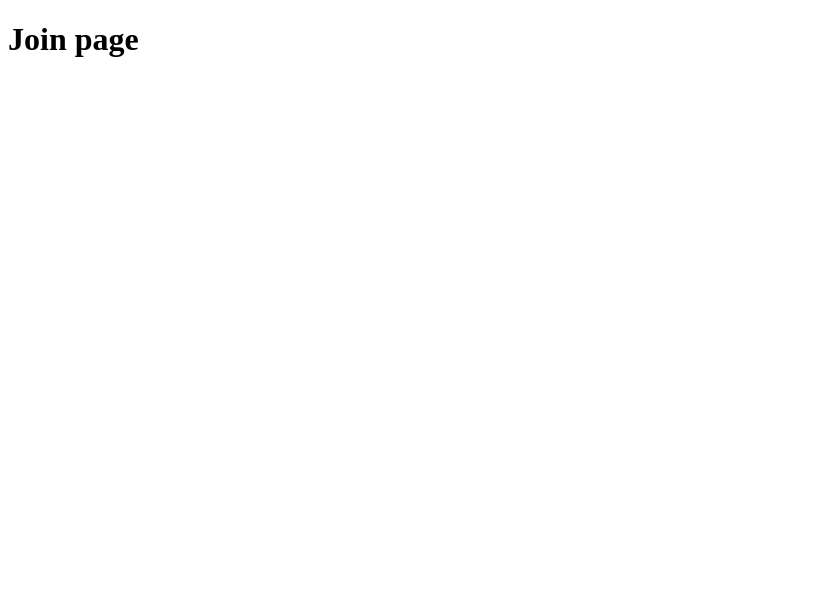
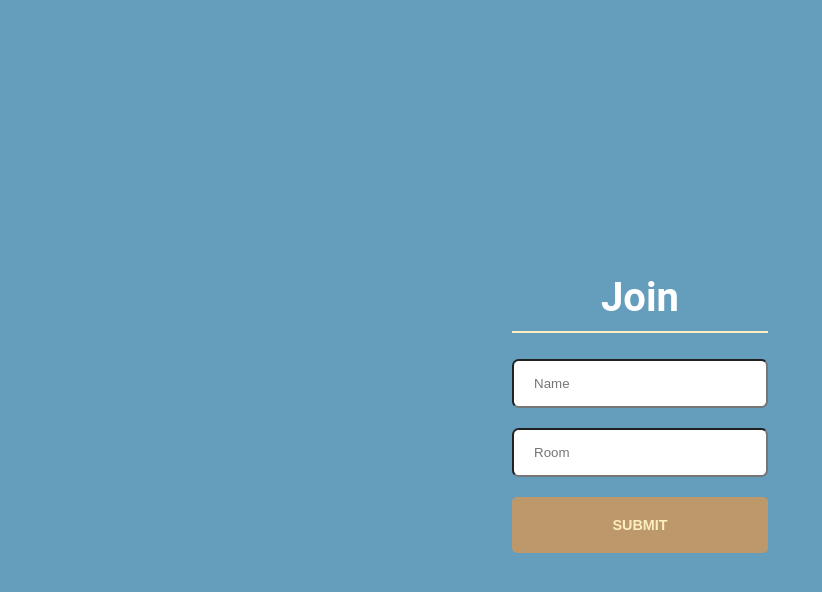
Before and after one commit to malhotra-parul/single-page-apps, a React (Create React App) app in the folder chat-app/client/: page / in a window 1280 px wide. Shown: the top 592 px of the page, without its empty margins (0-822 px from the left). Built offline with nearby package versions, Linux system fonts and the light colour scheme.

Commit message:
Completed Join component with styling and functionality

```diff
--- a/chat-app/client/src/App.js
+++ b/chat-app/client/src/App.js
@@ -1,7 +1,7 @@
 import React from "react";
 import {BrowserRouter as Router, Route} from "react-router-dom";
-import Join from "./components/Join";
-import Chat from "./components/Chat";
+import Join from "./components/Join/Join";
+import Chat from "./components/Chat/Chat";
 
 const App = ()=>(
     <Router>
--- a/chat-app/client/src/components/Join.js
+++ /dev/null
@@ -1,7 +0,0 @@
-import React from "react";
-
-const Join = ()=>(
-    <h1>Join page</h1>
-);
-
-export default Join;
--- /dev/null
+++ b/chat-app/client/src/components/Join/Join.css
@@ -0,0 +1,72 @@
+html, body {
+    font-family: 'Roboto', sans-serif;
+    padding: 0;
+    margin: 0;
+  }
+
+  * {
+    box-sizing: border-box;
+  }
+
+  #root {
+    height: 100vh;
+  }
+
+  .join-outer-container{
+    display: flex;
+    justify-content: center;
+    text-align: center;
+    height: 100vh;
+    align-items: center;
+    background-color: #659DBD;
+    color: white;
+  }
+
+  .join-inner-container{
+      width: 20%;
+  }
+
+  .joinInput{
+    border-radius: 0.5em;
+    padding: 15px 20px;
+    width: 100%;
+  }
+
+  .heading{
+    color: white;
+    font-size: 2.5em;
+    padding-bottom: 10px;
+    border-bottom: 2px solid#fbeec1;
+  }
+
+  .button {
+    font-size: 0.9em;
+    font-weight: bold;
+    color: #fbeec1 !important;
+    text-transform: uppercase;
+    text-decoration: none;
+    background: #bc986a;
+    padding: 20px;
+    border-radius: 5px;
+    display: inline-block;
+    border: none;
+    width: 100%;
+}
+
+button:focus{
+    border: #fbeec1;
+}
+
+.margin{
+    margin-top: 20px;
+}
+
+@media (min-width: 320px) and (max-width: 480px){
+    .join-outer-container{
+        height: 100%;
+    }
+
+    .join-inner-container{
+        width: 90%;
+    }
+}
--- /dev/null
+++ b/chat-app/client/src/components/Join/Join.js
@@ -0,0 +1,22 @@
+import React, { useState } from "react";
+import { Link } from "react-router-dom";
+import "./Join.css";
+
+const Join = ()=>{
+    const [name, setName] = useState("");
+    const [room, setRoom] = useState("");
+    return(
+    <div className="join-outer-container">
+        <div className="join-inner-container">
+            <h1 className="heading">Join</h1>
+            <div><input type="text" placeholder="Name" onChange={(e)=> setName(e.target.value)} className="joinInput" /></div>
+            <div><input type="text" placeholder="Room" onChange={(e)=> setRoom(e.target.value)} className="joinInput margin" /></div>
+            <Link onClick={(event)=> (!name || !room) ? event.preventDefault() : null} to={`/chat?name=${name}&room=${room}`}>
+            <button type="submit" className="button margin">Submit</button>
+            </Link>
+        </div>
+    </div>
+    );
+};
+
+export default Join;
```
Also changed, not shown: chat-app/client/src/components/Chat/Chat.css (added), chat-app/client/src/components/Chat/Chat.js (renamed from chat-app/client/src/components/Chat.js), 1 other file (tests, documents, lock files or other folders).
